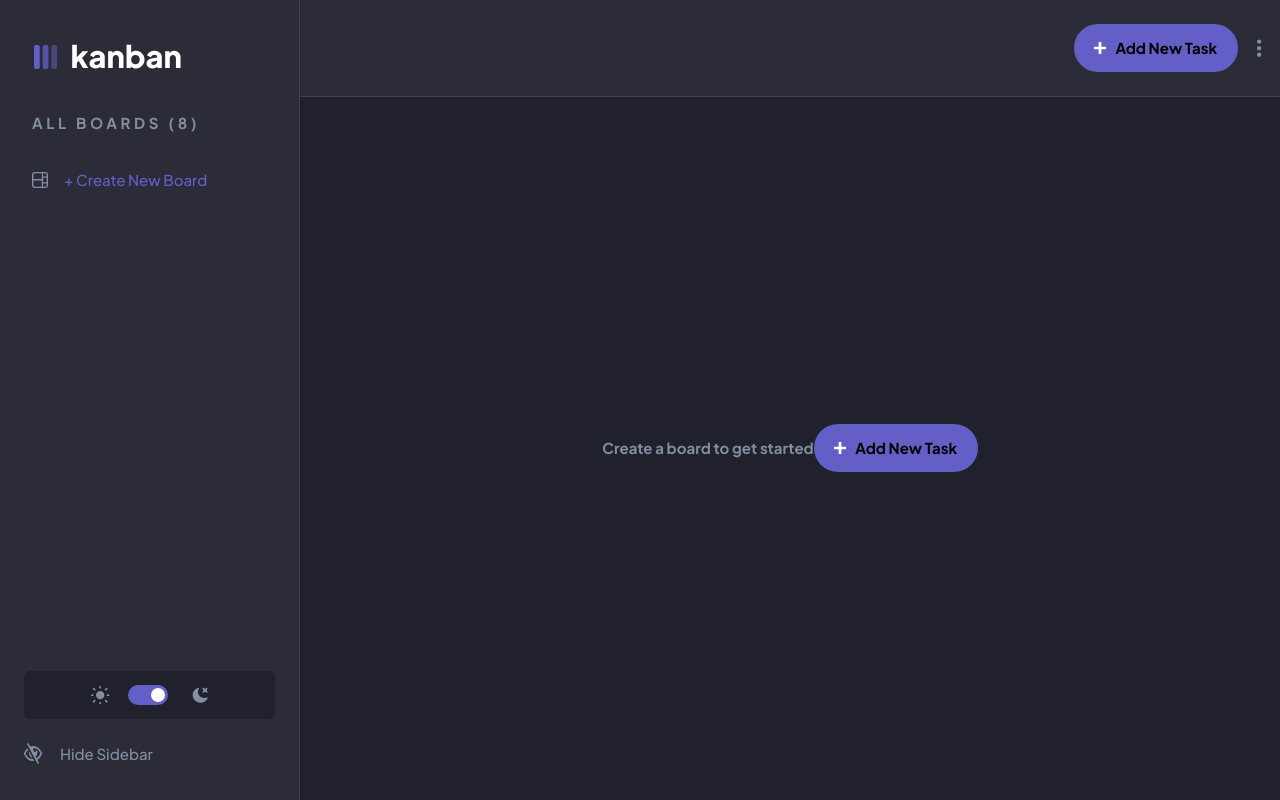
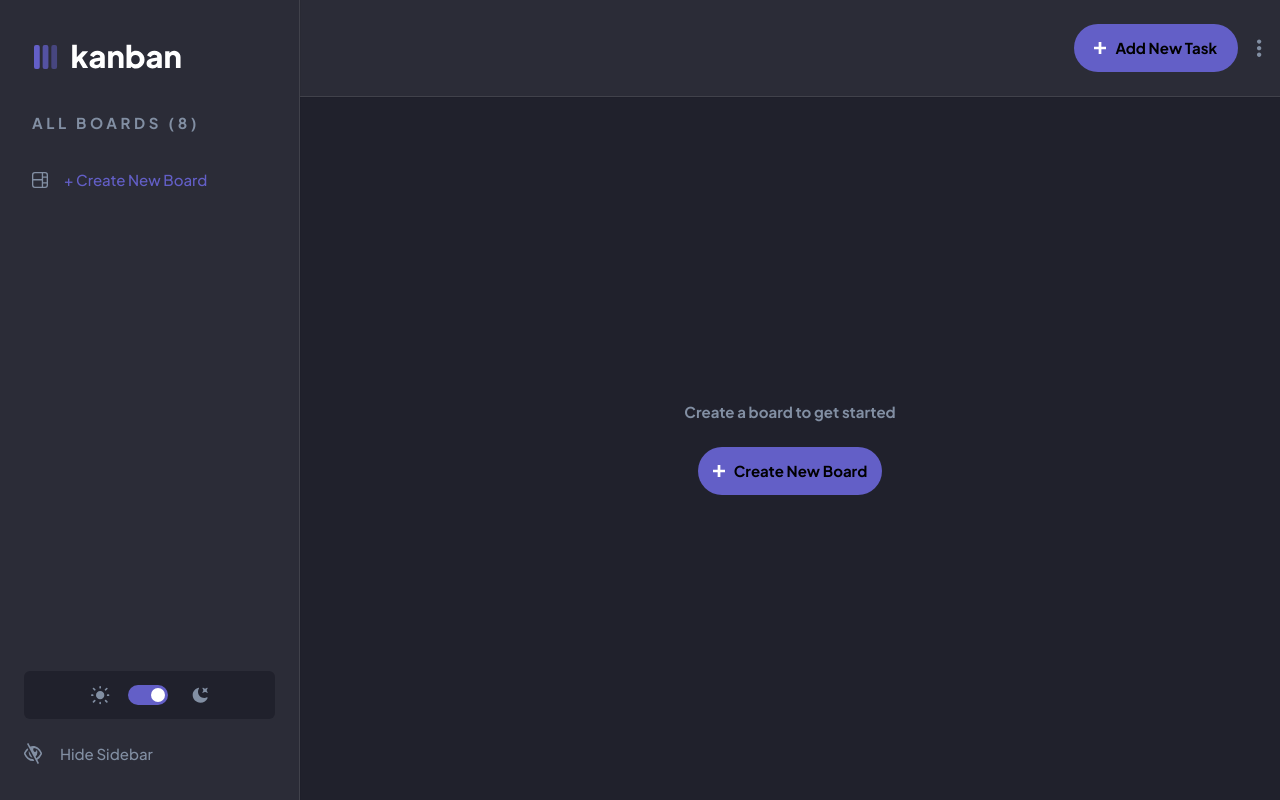
Before and after one commit to yehudz/kanban-task-manager-v2, a Next.js app: page / in a window 1280 px wide. Built offline with nearby package versions, Linux system fonts and the light colour scheme.

Commit message:
refactor: Multiple Refactors
Empty screen lazy load
Add button made reuseable

```diff
--- a/components/layout/BoardColumnsContainer.tsx
+++ b/components/layout/BoardColumnsContainer.tsx
@@ -1,10 +1,17 @@
+
+// Performance imports
+import dynamic from 'next/dynamic'
+import { Suspense } from 'react'
 
 // Component imports
 import styles from '../../styles/layout/BoardColumnsContainer.module.scss'
 import BoardColumn from '../reusables/BoardColumn'
 import { BoardColumnsProps } from '../../typings/interfaces'
-import EmptyBoardScreen from '../ui/EmptyBoardScreen'
 import AddNewColumnUi from '../ui/AddNewColumnUi'
+
+const EmptyBoardScreen = dynamic(() => import('../ui/EmptyBoardScreen'), {
+  suspense: true,
+})
 
 //TS Props interface
 import { useEffect, useState } from 'react'
@@ -18,7 +25,9 @@ const BoardColumnsContainer = ({board}: BoardColumnsProps)=> {
 
   return(
     <div data-testid="columns-container" className={`${styles.container} h-full relative`}>
-      {!board.columns.length && <EmptyBoardScreen type={emptyScreenType}/>}
+      {!board.columns.length && <Suspense fallback={<h1>...</h1>}>
+          <EmptyBoardScreen type={emptyScreenType}/>
+        </Suspense>}
       {board.columns.map((column)=> {
         return(
           <BoardColumn key={column.name} name={column.name} color={column.color} tasks={column.tasks}/>
--- a/components/layout/TopBar.tsx
+++ b/components/layout/TopBar.tsx
@@ -1,7 +1,7 @@
 import styles from '../../styles/layout/Topbar.module.scss'
 import BoardTitle from '../ui/BoardTitle'
 import MobileLogo from '../ui/MobileLogo'
-import AddNewTaskButton from '../ui/AddNewTaskButton'
+import AddNewButton from '../ui/AddNewButton'
 import OptionsMenu from '../reusables/OptionsMenu'
 import appContext from '../../context/appContext'
 import { useContext } from 'react'
@@ -22,7 +22,7 @@ const TopBar = ({boardName}: TopBarProps)=> {
       {isMobile && <MobileLogo />}
       <BoardTitle title={boardName} isMobile={isMobile} handleClick={mobileMenuVisibility}/>
       <div className='absolute right-0 flex flex-row items-center'>
-        <AddNewTaskButton />
+        <AddNewButton buttonText='Add New Task' contentType='add-new-task'/>
         <div className='mr-4'>
           <OptionsMenu menuItems={['Edit Board', 'Delete Board']}/>
         </div>
--- a/components/ui/AddNewTaskButton.tsx
+++ b/components/ui/AddNewButton.tsx
@@ -1,12 +1,23 @@
 import { useContext } from "react"
 import appContext from "../../context/appContext"
 import styles from '../../styles/ui/AddNewButton.module.scss'
+import { AddNewButtonProps } from "../../typings/interfaces"
+const AddNewButton = ({buttonText, contentType}: AddNewButtonProps)=> {
+  const {setModalContentType} = useContext(appContext)
 
-const AddNewTaskButton = ()=> {
-  const {setModalContentType} = useContext(appContext)
   function handleClick() {
     setModalVisibility(true)
-    setModalContentType("ADD_NEW_TASK")
+    switch(contentType) {
+      case 'add-new-task':
+        setModalContentType("ADD_NEW_TASK")
+        break
+      case 'create-new-board':
+        setModalContentType('CREATE_NEW_BOARD')
+        break
+      case 'add-new-column':
+        setModalContentType("ADD_COLUMN")
+        break
+    }
   }
 
   const {setModalVisibility} = useContext(appContext)
@@ -17,9 +28,9 @@ const AddNewTaskButton = ()=> {
       className={`${styles.container} flex flex-row items-center justify-center bg-purple font-bold`}
       onClick={handleClick}>
         <img src="images/icon-add-task-mobile.svg" alt="" className="mr-3"/>
-        <span className={styles.buttonText}>Add New Task</span>
+        <span className={styles.buttonText}>{buttonText}</span>
       </button>
   )
 }
 
-export default AddNewTaskButton
+export default AddNewButton
--- a/components/ui/EmptyBoardScreen.tsx
+++ b/components/ui/EmptyBoardScreen.tsx
@@ -1,16 +1,28 @@
 import { EmptyBoardScreenProps } from "../../typings/interfaces"
-import AddNewTaskButton from "./AddNewTaskButton"
+import AddNewButton from "./AddNewButton"
 
 const EmptyBoardScreen = ({type}: EmptyBoardScreenProps)=> {
+
+  const ButtonType = ()=> {
+    if (!type) return <></>
+    if (type === 'board') {
+      return <AddNewButton buttonText="Create New Board" contentType="create-new-board"/>
+    }
+    else if (type === 'column') {
+      return <AddNewButton buttonText="Add New Column" contentType="add-new-column"/>
+    } else return <></>
+  }
+
   return(
-    <div className="flex justify-center items-center w-full h-full bg-transparent">
+    type && <div className="flex flex-col justify-center items-center w-full h-full bg-transparent">
       <h3
         data-testid="columns-empty-screen"
-        className="bg-transparent text-grey dark:text-grey-400"
+        className="bg-transparent text-grey dark:text-grey-400 mb-8"
       >
         {type === 'board' ? 'Create a board to get started' : 'This board is empty. Create a new column to get started.'}
       </h3>
-      <AddNewTaskButton />
+
+      <ButtonType />
     </div>
   )
 }
--- a/styles/ui/AddNewButton.module.scss
+++ b/styles/ui/AddNewButton.module.scss
@@ -1,6 +1,7 @@
 .container {
   font-size: 15px;
-  width: 164px;
+  min-width: 164px;
+  padding: 15px 15px;
   height: 48px;
   border-radius: 24px;
 
```
Also changed, not shown: typings/interfaces.ts (+6 -1 lines), 1 other file (tests, documents, lock files or other folders).
